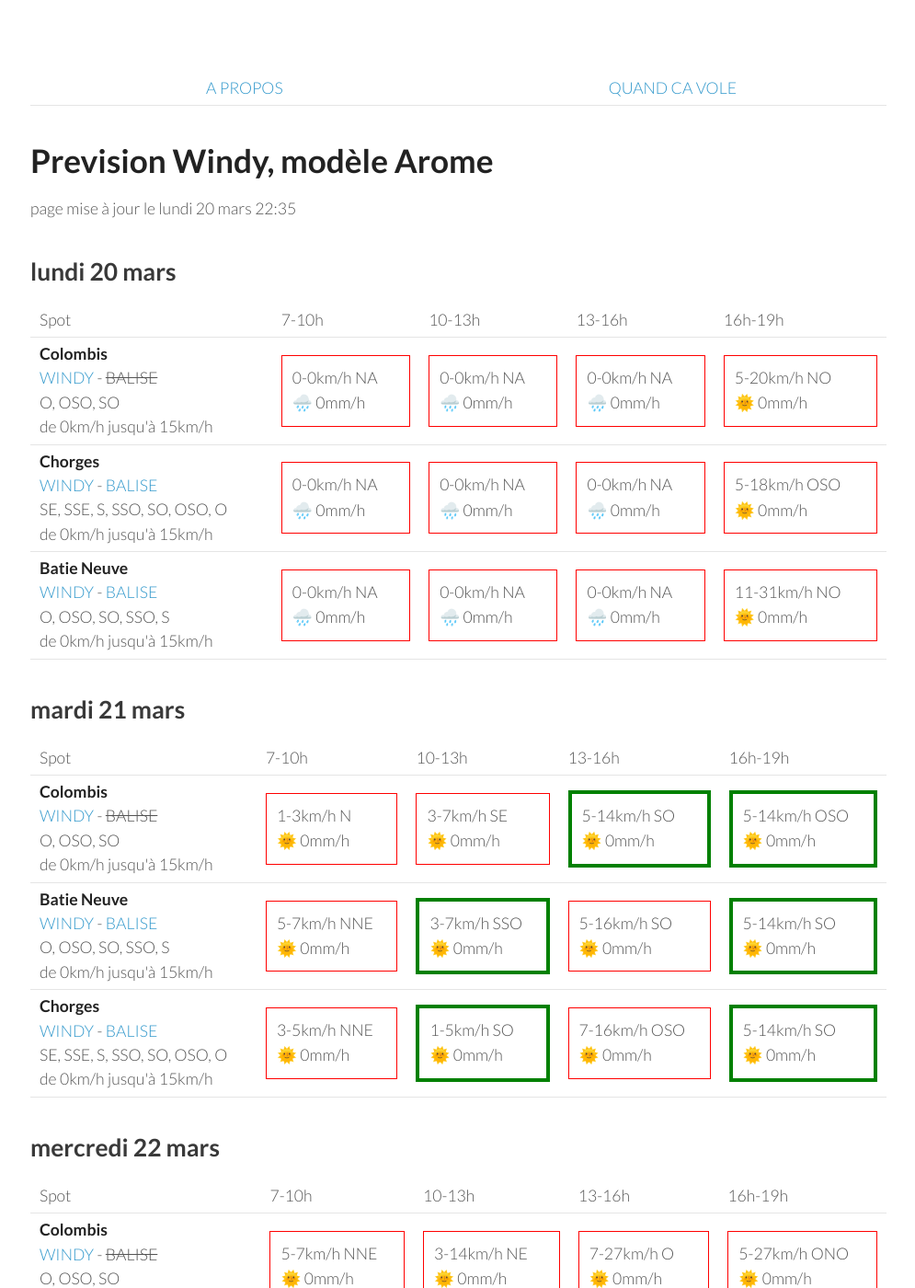
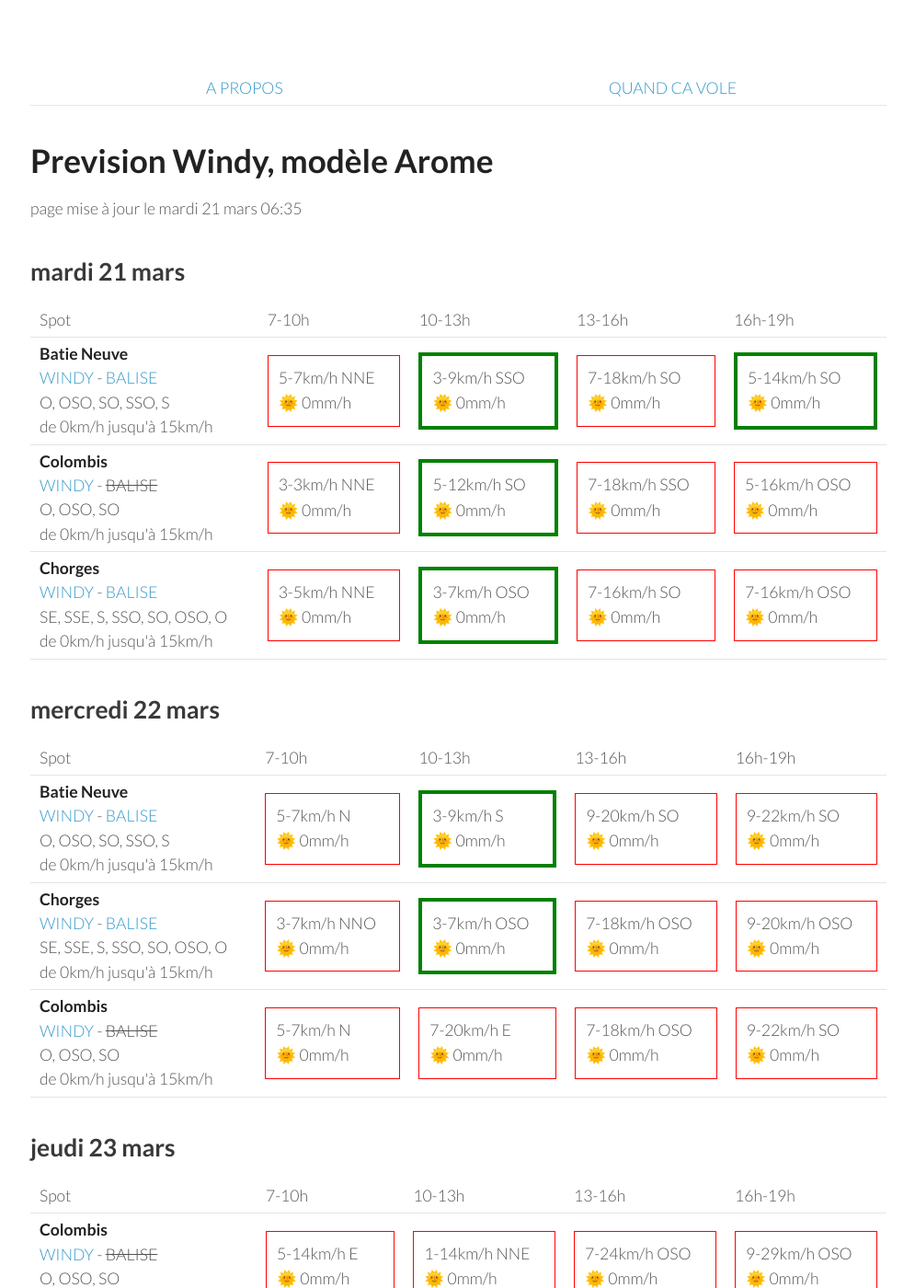
Before and after one commit to parapente-dans-le-nord/parapente-dans-le-nord.github.io, a Jekyll site: the page built from saint_andre.markdown, in a window 1280 px wide and 1400 px high. Shown: the whole window at 92% size, without its empty margins (25-1020 px from the left). Built offline with Jekyll 4.4.1, drawn with Linux system fonts in a browser that asks for light colours; some of the changed text lies outside the part shown.

Commit message:
update index.markdown

```diff
--- a/saint_andre.markdown
+++ b/saint_andre.markdown
@@ -7,51 +7,8 @@ title:  "Tous les spots"
 {: .links}
 
 # Prevision Windy, modèle Arome
-page mise à jour le lundi 20 mars 22:35
+page mise à jour le mardi 21 mars 06:35
 
-## lundi 20 mars
-
-{::nomarkdown}
-<table>
-  <tbody>
-    <tr>
-      <td>Spot</td>
-      <td>7-10h</td>
-      <td>10-13h</td>
-      <td>13-16h</td>
-      <td>16h-19h</td>
-    </tr>
-<tr>
-        <td><strong>Colombis</strong><br><a href="https://windy.com/44.494/6.216?44.559,6.262,10">WINDY</a> - <span class="no-balise"> BALISE </span><br> <span class="vent-favorable">O, OSO, SO</span><br><span class="force-vent">de 0km/h jusqu'à 15km/h</span> </td>
-
-            <td><div class="not-flyable"><p>0-0km/h NA</p><p>🌧️ 0mm/h</p></div></td>
-            <td><div class="not-flyable"><p>0-0km/h NA</p><p>🌧️ 0mm/h</p></div></td>
-            <td><div class="not-flyable"><p>0-0km/h NA</p><p>🌧️ 0mm/h</p></div></td>
-            <td><div class="not-flyable"><p>5-20km/h NO</p><p>🌞 0mm/h</p></div></td>
-
-    </tr>
-<tr>
-        <td><strong>Chorges</strong><br><a href="https://windy.com/44.578/6.280?44.559,6.262,10">WINDY</a> - <span class=""><a href="https://www.openwindmap.org/PP554">BALISE</a> </span><br> <span class="vent-favorable">SE, SSE, S, SSO, SO, OSO, O</span><br><span class="force-vent">de 0km/h jusqu'à 15km/h</span> </td>
-
-            <td><div class="not-flyable"><p>0-0km/h NA</p><p>🌧️ 0mm/h</p></div></td>
-            <td><div class="not-flyable"><p>0-0km/h NA</p><p>🌧️ 0mm/h</p></div></td>
-            <td><div class="not-flyable"><p>0-0km/h NA</p><p>🌧️ 0mm/h</p></div></td>
-            <td><div class="not-flyable"><p>5-18km/h OSO</p><p>🌞 0mm/h</p></div></td>
-
-    </tr>
-<tr>
-        <td><strong>Batie Neuve</strong><br><a href="https://windy.com/44.584/6.236?44.559,6.262,10,m:eTtagly">WINDY</a> - <span class=""><a href="https://www.openwindmap.org/PP554">BALISE</a> </span><br> <span class="vent-favorable">O, OSO, SO, SSO, S</span><br><span class="force-vent">de 0km/h jusqu'à 15km/h</span> </td>
-
-            <td><div class="not-flyable"><p>0-0km/h NA</p><p>🌧️ 0mm/h</p></div></td>
-            <td><div class="not-flyable"><p>0-0km/h NA</p><p>🌧️ 0mm/h</p></div></td>
-            <td><div class="not-flyable"><p>0-0km/h NA</p><p>🌧️ 0mm/h</p></div></td>
-            <td><div class="not-flyable"><p>11-31km/h NO</p><p>🌞 0mm/h</p></div></td>
-
-    </tr>
-
-</tbody>
-</table>
-{:/}
 ## mardi 21 mars
 
 {::nomarkdown}
@@ -65,22 +22,22 @@ page mise à jour le lundi 20 mars 22:35
       <td>16h-19h</td>
     </tr>
 <tr>
-        <td><strong>Colombis</strong><br><a href="https://windy.com/44.494/6.216?44.559,6.262,10">WINDY</a> - <span class="no-balise"> BALISE </span><br> <span class="vent-favorable">O, OSO, SO</span><br><span class="force-vent">de 0km/h jusqu'à 15km/h</span> </td>
+        <td><strong>Batie Neuve</strong><br><a href="https://windy.com/44.584/6.236?44.559,6.262,10,m:eTtagly">WINDY</a> - <span class=""><a href="https://www.openwindmap.org/PP554">BALISE</a> </span><br> <span class="vent-favorable">O, OSO, SO, SSO, S</span><br><span class="force-vent">de 0km/h jusqu'à 15km/h</span> </td>
 
-            <td><div class="not-flyable"><p>1-3km/h N</p><p>🌞 0mm/h</p></div></td>
-            <td><div class="not-flyable"><p>3-7km/h SE</p><p>🌞 0mm/h</p></div></td>
+            <td><div class="not-flyable"><p>5-7km/h NNE</p><p>🌞 0mm/h</p></div></td>
+            <td><div class="flyable"><p>3-9km/h SSO</p><p>🌞 0mm/h</p></div></td>
+            <td><div class="not-flyable"><p>7-18km/h SO</p><p>🌞 0mm/h</p></div></td>
             <td><div class="flyable"><p>5-14km/h SO</p><p>🌞 0mm/h</p></div></td>
-            <td><div class="flyable"><p>5-14km/h OSO</p><p>🌞 0mm/h</p></div></td>
 
 
     </tr>
 <tr>
-        <td><strong>Batie Neuve</strong><br><a href="https://windy.com/44.584/6.236?44.559,6.262,10,m:eTtagly">WINDY</a> - <span class=""><a href="https://www.openwindmap.org/PP554">BALISE</a> </span><br> <span class="vent-favorable">O, OSO, SO, SSO, S</span><br><span class="force-vent">de 0km/h jusqu'à 15km/h</span> </td>
+        <td><strong>Colombis</strong><br><a href="https://windy.com/44.494/6.216?44.559,6.262,10">WINDY</a> - <span class="no-balise"> BALISE </span><br> <span class="vent-favorable">O, OSO, SO</span><br><span class="force-vent">de 0km/h jusqu'à 15km/h</span> </td>
 
-            <td><div class="not-flyable"><p>5-7km/h NNE</p><p>🌞 0mm/h</p></div></td>
-            <td><div class="flyable"><p>3-7km/h SSO</p><p>🌞 0mm/h</p></div></td>
-            <td><div class="not-flyable"><p>5-16km/h SO</p><p>🌞 0mm/h</p></div></td>
-            <td><div class="flyable"><p>5-14km/h SO</p><p>🌞 0mm/h</p></div></td>
+            <td><div class="not-flyable"><p>3-3km/h NNE</p><p>🌞 0mm/h</p></div></td>
+            <td><div class="flyable"><p>5-12km/h SO</p><p>🌞 0mm/h</p></div></td>
+            <td><div class="not-flyable"><p>7-18km/h SSO</p><p>🌞 0mm/h</p></div></td>
+            <td><div class="not-flyable"><p>5-16km/h OSO</p><p>🌞 0mm/h</p></div></td>
 
 
     </tr>
@@ -88,9 +45,9 @@ page mise à jour le lundi 20 mars 22:35
         <td><strong>Chorges</strong><br><a href="https://windy.com/44.578/6.280?44.559,6.262,10">WINDY</a> - <span class=""><a href="https://www.openwindmap.org/PP554">BALISE</a> </span><br> <span class="vent-favorable">SE, SSE, S, SSO, SO, OSO, O</span><br><span class="force-vent">de 0km/h jusqu'à 15km/h</span> </td>
 
             <td><div class="not-flyable"><p>3-5km/h NNE</p><p>🌞 0mm/h</p></div></td>
-            <td><div class="flyable"><p>1-5km/h SO</p><p>🌞 0mm/h</p></div></td>
+            <td><div class="flyable"><p>3-7km/h OSO</p><p>🌞 0mm/h</p></div></td>
+            <td><div class="not-flyable"><p>7-16km/h SO</p><p>🌞 0mm/h</p></div></td>
             <td><div class="not-flyable"><p>7-16km/h OSO</p><p>🌞 0mm/h</p></div></td>
-            <td><div class="flyable"><p>5-14km/h SO</p><p>🌞 0mm/h</p></div></td>
 
 
     </tr>
@@ -111,32 +68,32 @@ page mise à jour le lundi 20 mars 22:35
       <td>16h-19h</td>
     </tr>
 <tr>
-        <td><strong>Colombis</strong><br><a href="https://windy.com/44.494/6.216?44.559,6.262,10">WINDY</a> - <span class="no-balise"> BALISE </span><br> <span class="vent-favorable">O, OSO, SO</span><br><span class="force-vent">de 0km/h jusqu'à 15km/h</span> </td>
+        <td><strong>Batie Neuve</strong><br><a href="https://windy.com/44.584/6.236?44.559,6.262,10,m:eTtagly">WINDY</a> - <span class=""><a href="https://www.openwindmap.org/PP554">BALISE</a> </span><br> <span class="vent-favorable">O, OSO, SO, SSO, S</span><br><span class="force-vent">de 0km/h jusqu'à 15km/h</span> </td>
 
-            <td><div class="not-flyable"><p>5-7km/h NNE</p><p>🌞 0mm/h</p></div></td>
-            <td><div class="not-flyable"><p>3-14km/h NE</p><p>🌞 0mm/h</p></div></td>
-            <td><div class="not-flyable"><p>7-27km/h O</p><p>🌞 0mm/h</p></div></td>
-            <td><div class="not-flyable"><p>5-27km/h ONO</p><p>🌞 0mm/h</p></div></td>
+            <td><div class="not-flyable"><p>5-7km/h N</p><p>🌞 0mm/h</p></div></td>
+            <td><div class="flyable"><p>3-9km/h S</p><p>🌞 0mm/h</p></div></td>
+            <td><div class="not-flyable"><p>9-20km/h SO</p><p>🌞 0mm/h</p></div></td>
+            <td><div class="not-flyable"><p>9-22km/h SO</p><p>🌞 0mm/h</p></div></td>
 
 
     </tr>
 <tr>
         <td><strong>Chorges</strong><br><a href="https://windy.com/44.578/6.280?44.559,6.262,10">WINDY</a> - <span class=""><a href="https://www.openwindmap.org/PP554">BALISE</a> </span><br> <span class="vent-favorable">SE, SSE, S, SSO, SO, OSO, O</span><br><span class="force-vent">de 0km/h jusqu'à 15km/h</span> </td>
 
-            <td><div class="not-flyable"><p>5-7km/h NNE</p><p>🌞 0mm/h</p></div></td>
-            <td><div class="not-flyable"><p>3-18km/h SE</p><p>🌞 0mm/h</p></div></td>
-            <td><div class="not-flyable"><p>7-29km/h SO</p><p>🌞 0mm/h</p></div></td>
-            <td><div class="not-flyable"><p>3-29km/h SO</p><p>🌞 0mm/h</p></div></td>
+            <td><div class="not-flyable"><p>3-7km/h NNO</p><p>🌞 0mm/h</p></div></td>
+            <td><div class="flyable"><p>3-7km/h OSO</p><p>🌞 0mm/h</p></div></td>
+            <td><div class="not-flyable"><p>7-18km/h OSO</p><p>🌞 0mm/h</p></div></td>
+            <td><div class="not-flyable"><p>9-20km/h OSO</p><p>🌞 0mm/h</p></div></td>
 
 
     </tr>
 <tr>
-        <td><strong>Batie Neuve</strong><br><a href="https://windy.com/44.584/6.236?44.559,6.262,10,m:eTtagly">WINDY</a> - <span class=""><a href="https://www.openwindmap.org/PP554">BALISE</a> </span><br> <span class="vent-favorable">O, OSO, SO, SSO, S</span><br><span class="force-vent">de 0km/h jusqu'à 15km/h</span> </td>
+        <td><strong>Colombis</strong><br><a href="https://windy.com/44.494/6.216?44.559,6.262,10">WINDY</a> - <span class="no-balise"> BALISE </span><br> <span class="vent-favorable">O, OSO, SO</span><br><span class="force-vent">de 0km/h jusqu'à 15km/h</span> </td>
 
-            <td><div class="not-flyable"><p>5-7km/h NNE</p><p>🌞 0mm/h</p></div></td>
-            <td><div class="not-flyable"><p>3-18km/h SSE</p><p>🌞 0mm/h</p></div></td>
-            <td><div class="not-flyable"><p>7-27km/h SO</p><p>🌞 0mm/h</p></div></td>
-            <td><div class="not-flyable"><p>5-31km/h SO</p><p>🌞 0mm/h</p></div></td>
+            <td><div class="not-flyable"><p>5-7km/h N</p><p>🌞 0mm/h</p></div></td>
+            <td><div class="not-flyable"><p>7-20km/h E</p><p>🌞 0mm/h</p></div></td>
+            <td><div class="not-flyable"><p>7-18km/h OSO</p><p>🌞 0mm/h</p></div></td>
+            <td><div class="not-flyable"><p>9-22km/h SO</p><p>🌞 0mm/h</p></div></td>
 
 
     </tr>
@@ -157,22 +114,22 @@ page mise à jour le lundi 20 mars 22:35
       <td>16h-19h</td>
     </tr>
 <tr>
-        <td><strong>Chorges</strong><br><a href="https://windy.com/44.578/6.280?44.559,6.262,10">WINDY</a> - <span class=""><a href="https://www.openwindmap.org/PP554">BALISE</a> </span><br> <span class="vent-favorable">SE, SSE, S, SSO, SO, OSO, O</span><br><span class="force-vent">de 0km/h jusqu'à 15km/h</span> </td>
+        <td><strong>Colombis</strong><br><a href="https://windy.com/44.494/6.216?44.559,6.262,10">WINDY</a> - <span class="no-balise"> BALISE </span><br> <span class="vent-favorable">O, OSO, SO</span><br><span class="force-vent">de 0km/h jusqu'à 15km/h</span> </td>
 
-            <td><div class="not-flyable"><p>5-12km/h NE</p><p>🌞 0mm/h</p></div></td>
-            <td><div class="not-flyable"><p>1-16km/h SE</p><p>🌞 0mm/h</p></div></td>
-            <td><div class="not-flyable"><p>5-27km/h SO</p><p>🌞 0mm/h</p></div></td>
-            <td><div class="not-flyable"><p>9-37km/h SO</p><p>🌞 0mm/h</p></div></td>
+            <td><div class="not-flyable"><p>5-14km/h E</p><p>🌞 0mm/h</p></div></td>
+            <td><div class="not-flyable"><p>1-14km/h NNE</p><p>🌞 0mm/h</p></div></td>
+            <td><div class="not-flyable"><p>7-24km/h OSO</p><p>🌞 0mm/h</p></div></td>
+            <td><div class="not-flyable"><p>9-29km/h OSO</p><p>🌞 0mm/h</p></div></td>
 
 
     </tr>
 <tr>
-        <td><strong>Colombis</strong><br><a href="https://windy.com/44.494/6.216?44.559,6.262,10">WINDY</a> - <span class="no-balise"> BALISE </span><br> <span class="vent-favorable">O, OSO, SO</span><br><span class="force-vent">de 0km/h jusqu'à 15km/h</span> </td>
+        <td><strong>Chorges</strong><br><a href="https://windy.com/44.578/6.280?44.559,6.262,10">WINDY</a> - <span class=""><a href="https://www.openwindmap.org/PP554">BALISE</a> </span><br> <span class="vent-favorable">SE, SSE, S, SSO, SO, OSO, O</span><br><span class="force-vent">de 0km/h jusqu'à 15km/h</span> </td>
 
-            <td><div class="not-flyable"><p>5-12km/h E</p><p>🌞 0mm/h</p></div></td>
-            <td><div class="not-flyable"><p>1-14km/h NE</p><p>🌞 0mm/h</p></div></td>
-            <td><div class="not-flyable"><p>7-24km/h OSO</p><p>🌞 0mm/h</p></div></td>
-            <td><div class="not-flyable"><p>9-31km/h SO</p><p>🌞 0mm/h</p></div></td>
+            <td><div class="not-flyable"><p>5-12km/h NE</p><p>🌞 0mm/h</p></div></td>
+            <td><div class="not-flyable"><p>1-16km/h SSE</p><p>🌞 0mm/h</p></div></td>
+            <td><div class="not-flyable"><p>5-27km/h SO</p><p>🌞 0mm/h</p></div></td>
+            <td><div class="not-flyable"><p>7-33km/h SO</p><p>🌞 0mm/h</p></div></td>
 
 
     </tr>
@@ -182,7 +139,7 @@ page mise à jour le lundi 20 mars 22:35
             <td><div class="not-flyable"><p>5-11km/h NE</p><p>🌞 0mm/h</p></div></td>
             <td><div class="not-flyable"><p>1-16km/h SSE</p><p>🌞 0mm/h</p></div></td>
             <td><div class="not-flyable"><p>5-27km/h SO</p><p>🌞 0mm/h</p></div></td>
-            <td><div class="not-flyable"><p>7-35km/h SO</p><p>🌞 0mm/h</p></div></td>
+            <td><div class="not-flyable"><p>9-33km/h SO</p><p>🌞 0mm/h</p></div></td>
 
 
     </tr>
@@ -205,10 +162,10 @@ page mise à jour le lundi 20 mars 22:35
 <tr>
         <td><strong>Batie Neuve</strong><br><a href="https://windy.com/44.584/6.236?44.559,6.262,10,m:eTtagly">WINDY</a> - <span class=""><a href="https://www.openwindmap.org/PP554">BALISE</a> </span><br> <span class="vent-favorable">O, OSO, SO, SSO, S</span><br><span class="force-vent">de 0km/h jusqu'à 15km/h</span> </td>
 
-            <td><div class="not-flyable"><p>3-18km/h NE</p><p>🌞 0mm/h</p></div></td>
-            <td><div class="not-flyable"><p>1-18km/h ONO</p><p>🌞 0mm/h</p></div></td>
-            <td><div class="not-flyable"><p>5-27km/h SO</p><p>🌞 0mm/h</p></div></td>
-            <td><div class="not-flyable"><p>7-40km/h O</p><p>🌧 0.7mm/h</p></div></td>
+            <td><div class="not-flyable"><p>5-16km/h ENE</p><p>🌞 0mm/h</p></div></td>
+            <td><div class="not-flyable"><p>1-18km/h OSO</p><p>🌞 0mm/h</p></div></td>
+            <td><div class="not-flyable"><p>3-25km/h O</p><p>🌧 0.9mm/h</p></div></td>
+            <td><div class="not-flyable"><p>5-24km/h SO</p><p>🌧 0.7mm/h</p></div></td>
 
 
     </tr>
@@ -225,8 +182,8 @@ page mise à jour le lundi 20 mars 22:35
 <tr>
         <td><strong>Chorges</strong><br><a href="https://windy.com/44.578/6.280?44.559,6.262,10">WINDY</a> - <span class=""><a href="https://www.openwindmap.org/PP554">BALISE</a> </span><br> <span class="vent-favorable">SE, SSE, S, SSO, SO, OSO, O</span><br><span class="force-vent">de 0km/h jusqu'à 15km/h</span> </td>
 
-            <td><div class="not-flyable"><p>3-20km/h NE</p><p>🌞 0mm/h</p></div></td>
-            <td><div class="not-flyable"><p>3-20km/h O</p><p>🌞 0mm/h</p></div></td>
+            <td><div class="not-flyable"><p>3-18km/h ENE</p><p>🌞 0mm/h</p></div></td>
+            <td><div class="not-flyable"><p>1-20km/h O</p><p>🌞 0mm/h</p></div></td>
             <td><div class="not-flyable"><p>3-27km/h O</p><p>🌧 0.7mm/h</p></div></td>
             <td><div class="not-flyable"><p>5-25km/h SO</p><p>🌧 0.8mm/h</p></div></td>
 
@@ -249,22 +206,22 @@ page mise à jour le lundi 20 mars 22:35
       <td>16h-19h</td>
     </tr>
 <tr>
-        <td><strong>Batie Neuve</strong><br><a href="https://windy.com/44.584/6.236?44.559,6.262,10,m:eTtagly">WINDY</a> - <span class=""><a href="https://www.openwindmap.org/PP554">BALISE</a> </span><br> <span class="vent-favorable">O, OSO, SO, SSO, S</span><br><span class="force-vent">de 0km/h jusqu'à 15km/h</span> </td>
-
-            <td><div class="not-flyable"><p>3-25km/h NE</p><p>🌞 0mm/h</p></div></td>
-            <td><div class="not-flyable"><p>3-25km/h O</p><p>🌞 0mm/h</p></div></td>
-            <td><div class="not-flyable"><p>7-33km/h O</p><p>🌞 0mm/h</p></div></td>
-            <td><div class="not-flyable"><p>9-35km/h ONO</p><p>🌞 0mm/h</p></div></td>
-
-
-    </tr>
-<tr>
         <td><strong>Colombis</strong><br><a href="https://windy.com/44.494/6.216?44.559,6.262,10">WINDY</a> - <span class="no-balise"> BALISE </span><br> <span class="vent-favorable">O, OSO, SO</span><br><span class="force-vent">de 0km/h jusqu'à 15km/h</span> </td>
 
             <td><div class="not-flyable"><p>5-16km/h ESE</p><p>🌞 0mm/h</p></div></td>
             <td><div class="not-flyable"><p>3-18km/h SSE</p><p>🌞 0mm/h</p></div></td>
             <td><div class="not-flyable"><p>7-27km/h OSO</p><p>🌞 0mm/h</p></div></td>
             <td><div class="not-flyable"><p>7-25km/h SO</p><p>🌞 0mm/h</p></div></td>
+
+
+    </tr>
+<tr>
+        <td><strong>Batie Neuve</strong><br><a href="https://windy.com/44.584/6.236?44.559,6.262,10,m:eTtagly">WINDY</a> - <span class=""><a href="https://www.openwindmap.org/PP554">BALISE</a> </span><br> <span class="vent-favorable">O, OSO, SO, SSO, S</span><br><span class="force-vent">de 0km/h jusqu'à 15km/h</span> </td>
+
+            <td><div class="not-flyable"><p>3-25km/h NE</p><p>🌞 0mm/h</p></div></td>
+            <td><div class="not-flyable"><p>1-24km/h SO</p><p>🌞 0mm/h</p></div></td>
+            <td><div class="not-flyable"><p>7-33km/h OSO</p><p>🌞 0mm/h</p></div></td>
+            <td><div class="not-flyable"><p>7-31km/h SO</p><p>🌞 0mm/h</p></div></td>
 
 
     </tr>
```
